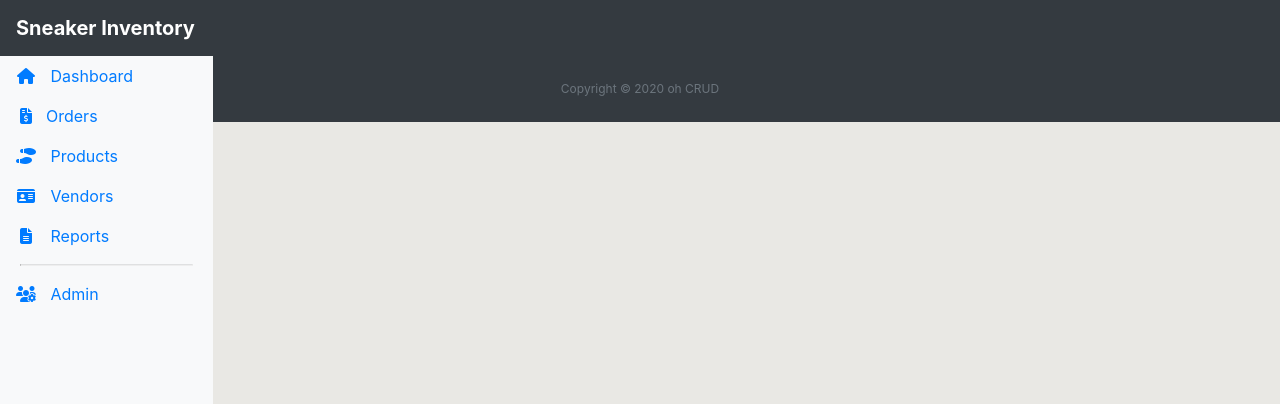
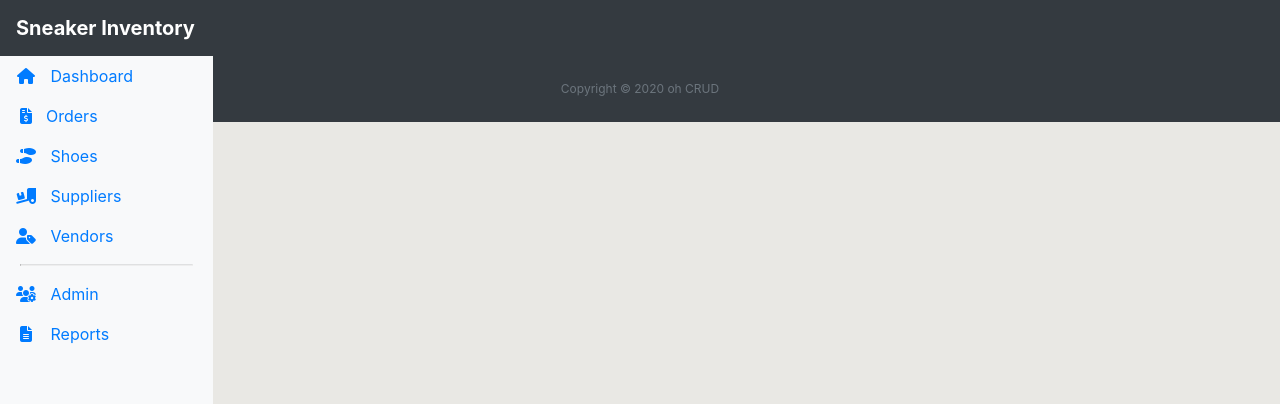
Before and after one commit to resousa/project-2, a React (Create React App) app: page / in a window 1280 px wide. Shown: the top 404 px of the page. Built offline with nearby package versions, Linux system fonts and the light colour scheme.

Commit message:
added shoes/suppliers tabs

```diff
--- a/src/components/Sidebar.js
+++ b/src/components/Sidebar.js
@@ -3,8 +3,9 @@
 import { BrowserRouter as Router, Route, Link } from 'react-router-dom';
 import Home from './Home';
 import Orders from './Orders';
-import Products from './Products';
 import Vendors from './Vendors';
+import Suppliers from './Suppliers';
+import Shoes from './Shoes';
 import Reports from './Reports';
 import Admin from './Admin';
 
@@ -28,18 +29,18 @@
                     </Link>
                   </li>
                   <li className='nav-item'>
-                    <Link className='nav-link' to='/products'>
-                      <i className='fas fa-shoe-prints fa-fw'></i> Products
+                    <Link className='nav-link' to='/shoes'>
+                      <i class='fas fa-shoe-prints'></i> Shoes
+                    </Link>
+                  </li>
+                  <li className='nav-item'>
+                    <Link className='nav-link' to='/suppliers'>
+                      <i class='fas fa-truck-loading'></i> Suppliers
                     </Link>
                   </li>
                   <li className='nav-item'>
                     <Link className='nav-link' to='/vendors'>
-                      <i className='fas fa-id-card fa-fw'></i> Vendors
-                    </Link>
-                  </li>
-                  <li className='nav-item'>
-                    <Link className='nav-link' to='/reports'>
-                      <i className='fas fa-file-alt fa-fw'></i> Reports
+                      <i class='fas fa-user-tag'></i> Vendors
                     </Link>
                   </li>
                   <hr className='sidebar-divider'></hr>
@@ -48,16 +49,22 @@
                       <i className='fas fa-users-cog'></i> Admin
                     </Link>
                   </li>
+                  <li className='nav-item'>
+                    <Link className='nav-link' to='/reports'>
+                      <i className='fas fa-file-alt fa-fw'></i> Reports
+                    </Link>
+                  </li>
                 </ul>
               </div>
             </nav>
             <main role='main' className='col-md-9 ml-sm-auto col-lg-10 px-4'>
               <Route path='/home' component={Home} />
               <Route path='/orders' component={Orders} />
-              <Route path='/products' component={Products} />
+              <Route path='/shoes' component={Shoes} />
+              <Route path='/suppliers' component={Suppliers} />
               <Route path='/vendors' component={Vendors} />
+              <Route path='/admin' component={Admin} />
               <Route path='/reports' component={Reports} />
-              <Route path='/admin' component={Admin} />
             </main>
           </div>
         </div>
```
